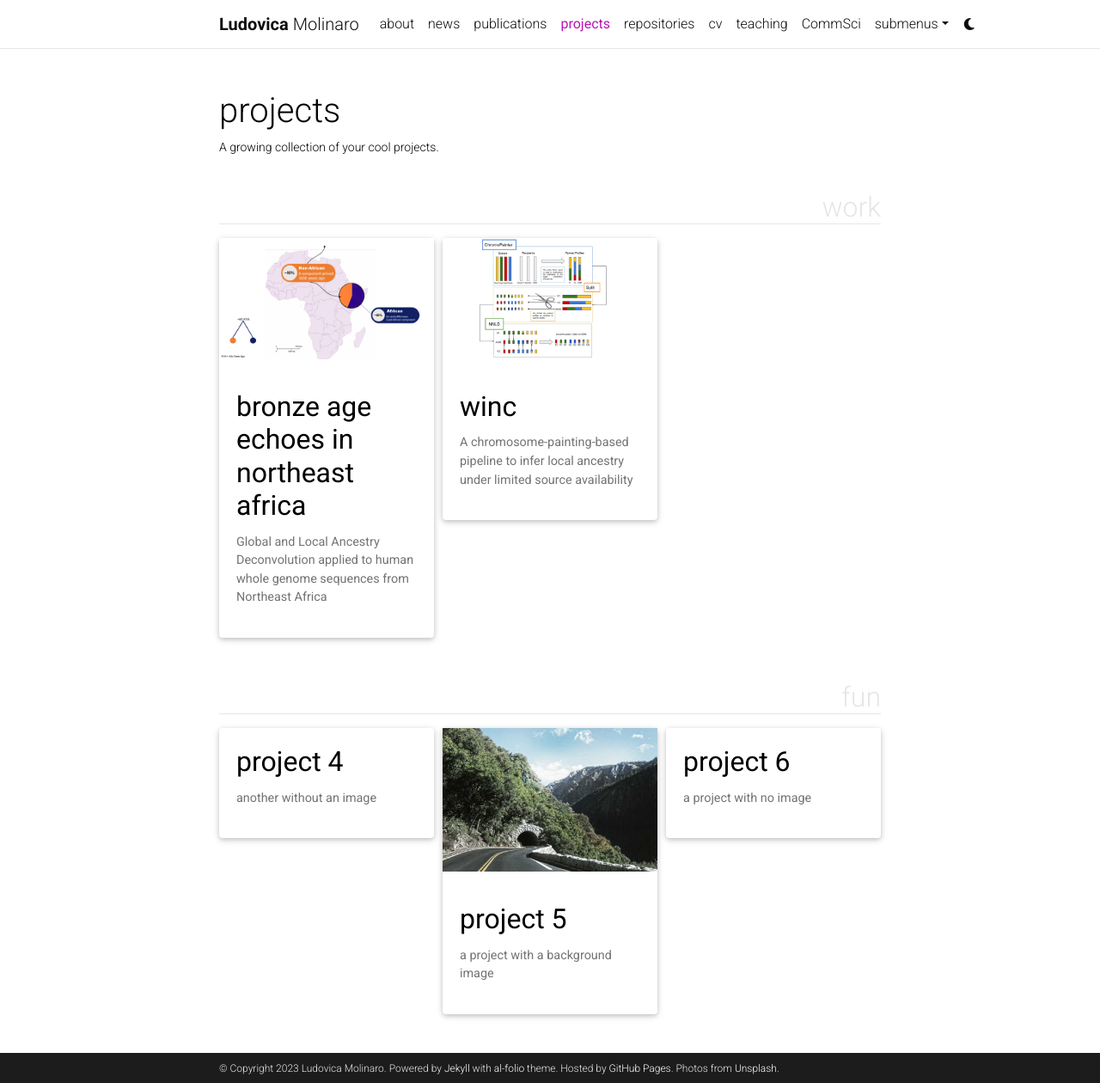
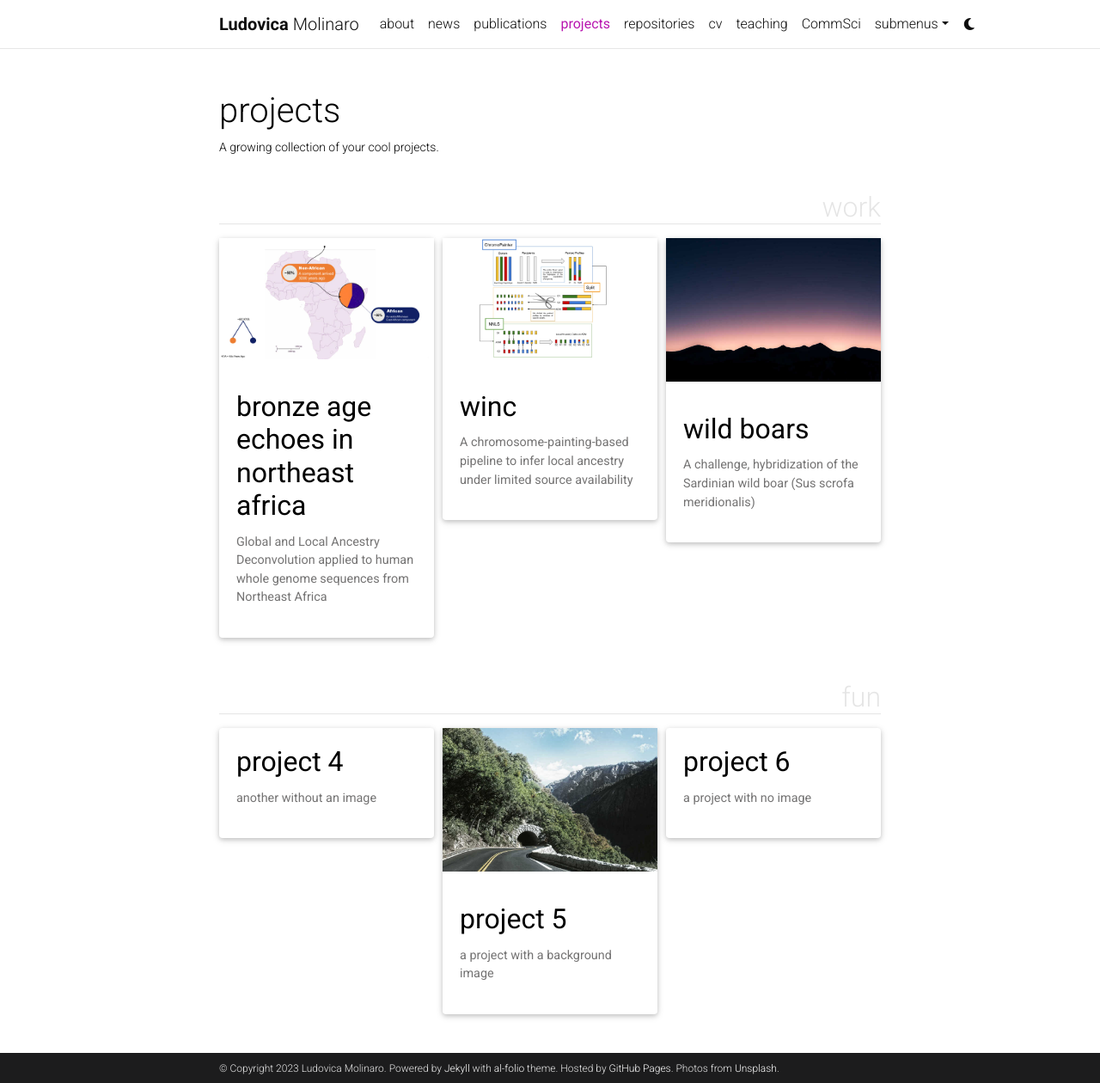
Before and after one commit to lm-ut/lm-ut.github.io, a Jekyll site: the page built from _pages/projects.md, in a window 1280 px wide and 1260 px high. Shown: the whole window at 86% size. Built offline with Jekyll 4.4.1, drawn with Linux system fonts in a browser that asks for light colours; full-size pictures stand in for the smaller copies a plugin makes; comment, search, counter and statistics services are not loaded; a style sheet for code colours, icons or effects is not loaded.

Commit message:
Update WildBoars.md

```diff
--- a/_projects/WildBoars.md
+++ b/_projects/WildBoars.md
@@ -1,7 +1,7 @@
 ---
 layout: page
-title: WildBoars
-description: A challenge: hybridization of the Sardinian wild boar (Sus scrofa meridionalis)
+title: Wild Boars
+description: A challenge, hybridization of the Sardinian wild boar (Sus scrofa meridionalis)
 img: assets/img/7.jpg
 importance: 3
 category: work
```
